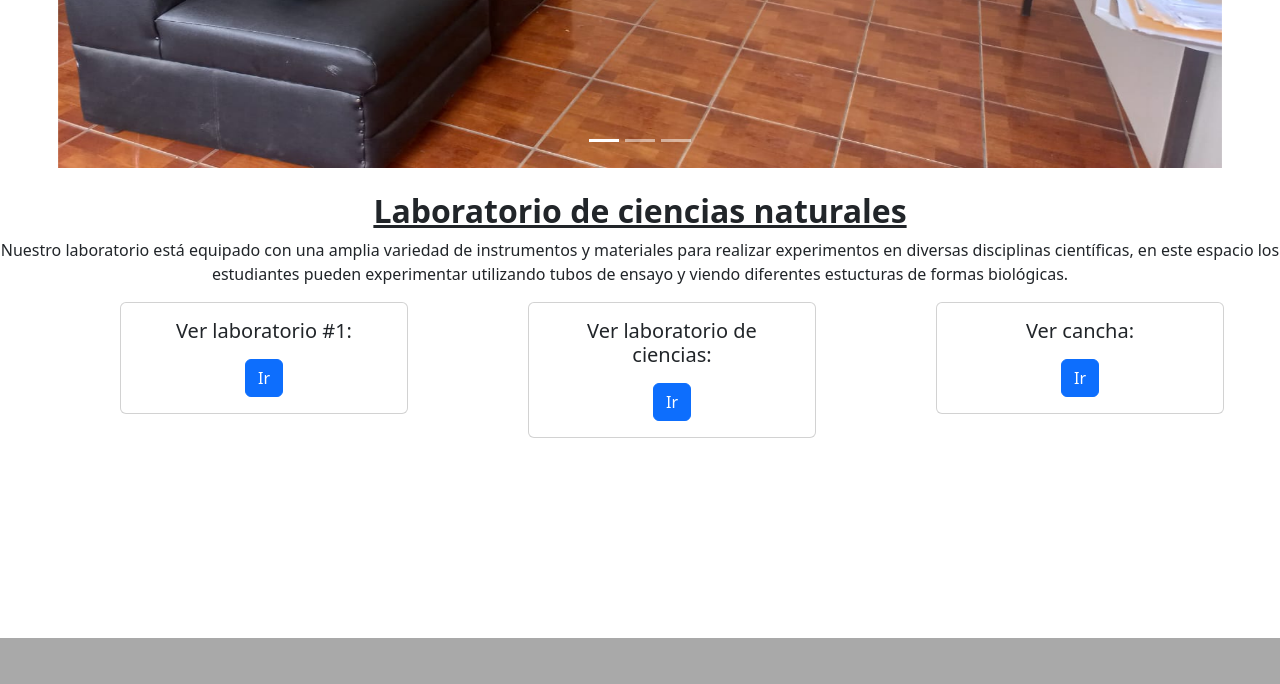
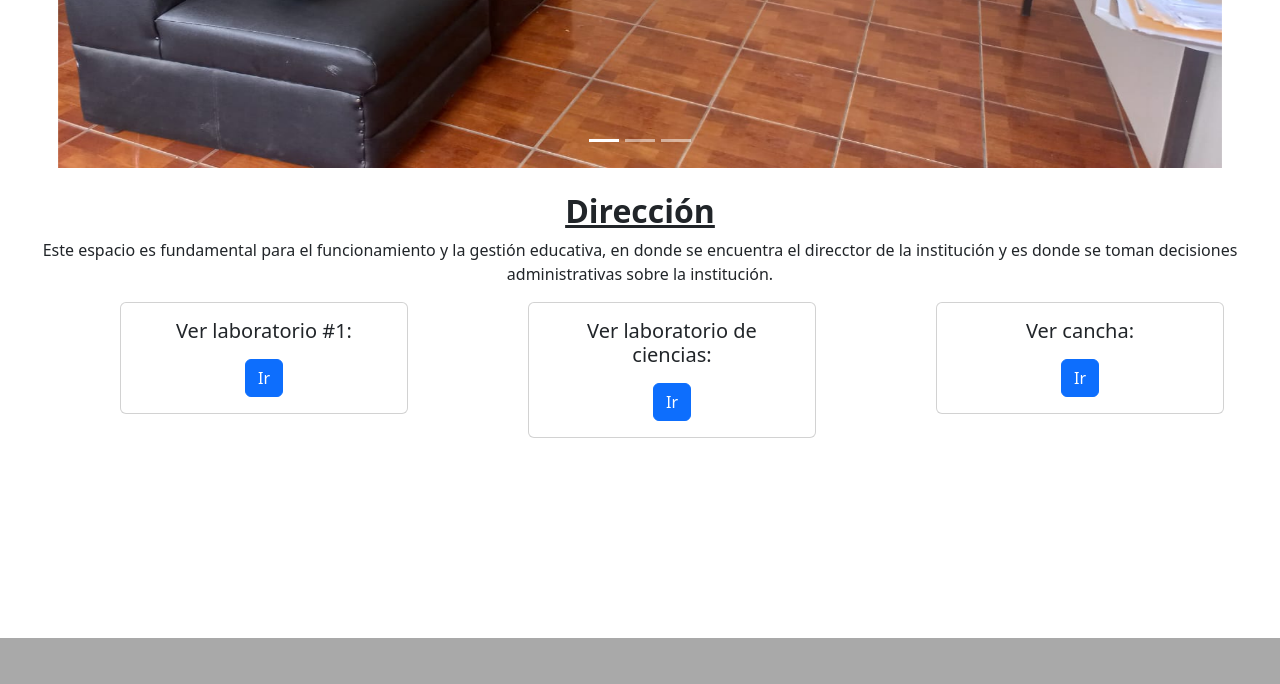
Before and after one commit to Marito12345/armandomartinez, a plain HTML site: page direccion.html in a window 1280 px wide. Shown: the part 756-1440 px from the top of the page. Drawn offline with nearby package versions, Linux system fonts and the light colour scheme.

Commit message:
Add files via upload

```diff
--- a/direccion.html
+++ b/direccion.html
@@ -84,10 +84,10 @@
 </center>
 
 <br>
-<center> <h2> <b> <u> Laboratorio de ciencias naturales </u> </b> </h2> </center>
+<center> <h2> <b> <u> Dirección </u> </b> </h2> </center>
 
 <center>
-<p> Nuestro laboratorio está equipado con una amplia variedad de instrumentos y materiales para realizar experimentos en diversas disciplinas científicas, en este espacio los estudiantes pueden experimentar utilizando tubos de ensayo y viendo diferentes estucturas de formas biológicas. </p>
+<p> Este espacio es fundamental para el funcionamiento y la gestión educativa, en donde se encuentra el direcctor de la institución y es donde se toman decisiones administrativas sobre la institución. </p>
 </center>
 
 <div class="card text-center mb-3" style="width: 18rem;">
```
